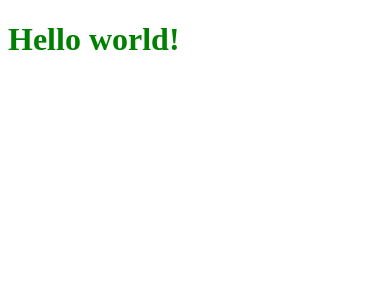
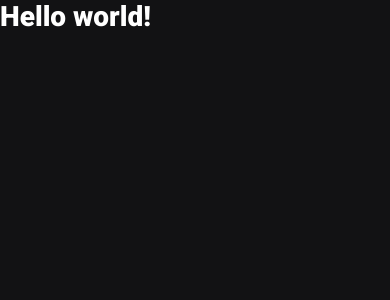
Before and after one commit to vradriano/ignews, a Next.js app: page / in a window 390 px wide. Shown: the top 300 px of the page. Built offline with nearby package versions, Linux system fonts and the light colour scheme.

Commit message:
global styles, add fonts

```diff
--- a/src/pages/_app.tsx
+++ b/src/pages/_app.tsx
@@ -1,3 +1,5 @@
+import '../styles/global.scss'
+
 import { AppProps } from 'next/app'
 
 function MyApp({ Component, pageProps }: AppProps) {
--- /dev/null
+++ b/src/pages/_document.tsx
@@ -0,0 +1,19 @@
+import Document, { Html, Head, Main, NextScript } from 'next/document'
+
+
+export default class MyDocument extends Document {
+  render() {
+    return (
+      <Html>
+        <Head>
+          <link rel="preconnect" href="https://fonts.gstatic.com" />
+          <link href="https://fonts.googleapis.com/css2?family=Roboto:ital,wght@0,400;0,900;1,700&display=swap" rel="stylesheet" />
+        </Head>
+        <body>
+          <Main />
+          <NextScript />
+        </body>
+      </Html>
+    )
+  }
+}
--- a/src/pages/index.tsx
+++ b/src/pages/index.tsx
@@ -1,7 +1,12 @@
-import styles from '../styles/home.module.scss'
+import Head from 'next/head'
 
 export default function Home() {
   return (
-    <h1 className={styles.title}>Hello world!</h1>
+    <>
+      <Head>
+        <title>Inicio | ig.news</title>
+      </Head>
+      <h1>Hello world!</h1>
+    </>
   )
 }
--- /dev/null
+++ b/src/styles/global.scss
@@ -0,0 +1,48 @@
+* {
+  margin: 0;
+  padding: 0;
+  box-sizing: border-box;
+}
+
+@media (max-width: 1080px){
+  html {
+    font-size: 93.75%;
+  }
+}
+
+@media (max-width: 720px) {
+  html {
+    font-size: 87.5%;
+  }
+}
+
+
+:root {
+  --white: #FFFFFF;
+
+  --gray-100: #e1e1e6;
+  --gray-300: #a8a8b3;
+  --gray-900: #121214;
+
+  --cyan-500: #61dafb;
+  --yellow-500: #eba417;
+
+}
+
+body {
+  background: var(--gray-900);
+  color: var(--white);
+}
+
+body, input, textarea, select, button {
+  font: 400 1rem "Roboto", sans-serif;
+}
+
+button {
+  cursor: pointer;
+}
+
+a {
+  color: inherit;
+  text-decoration: none;
+}
--- a/src/styles/home.module.scss
+++ /dev/null
@@ -1,3 +0,0 @@
-.title {
-  color: green;
-}
```
